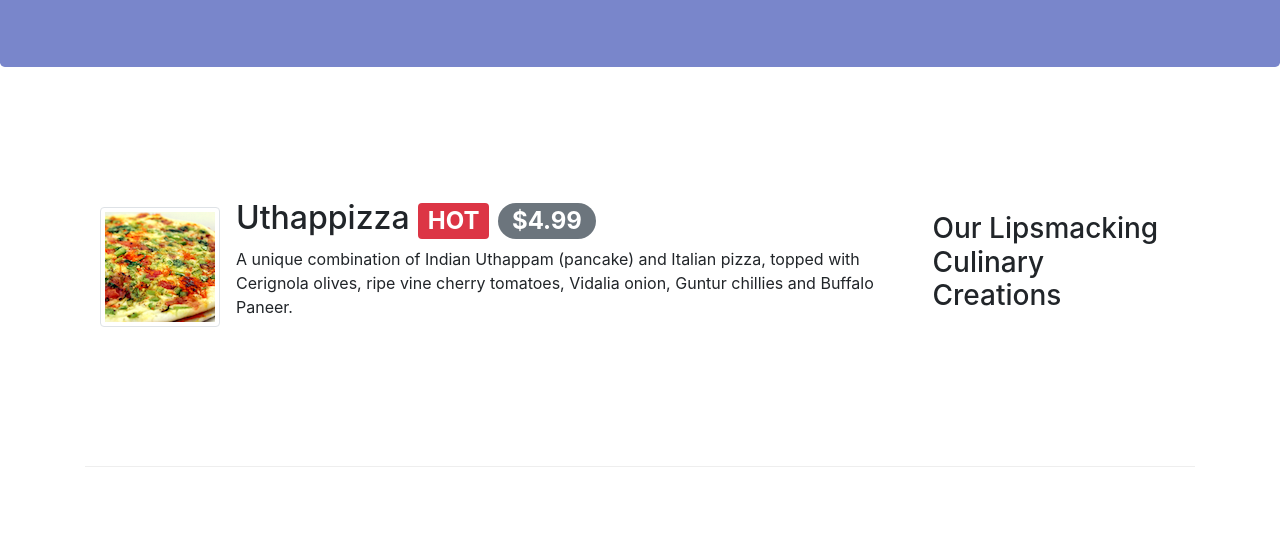
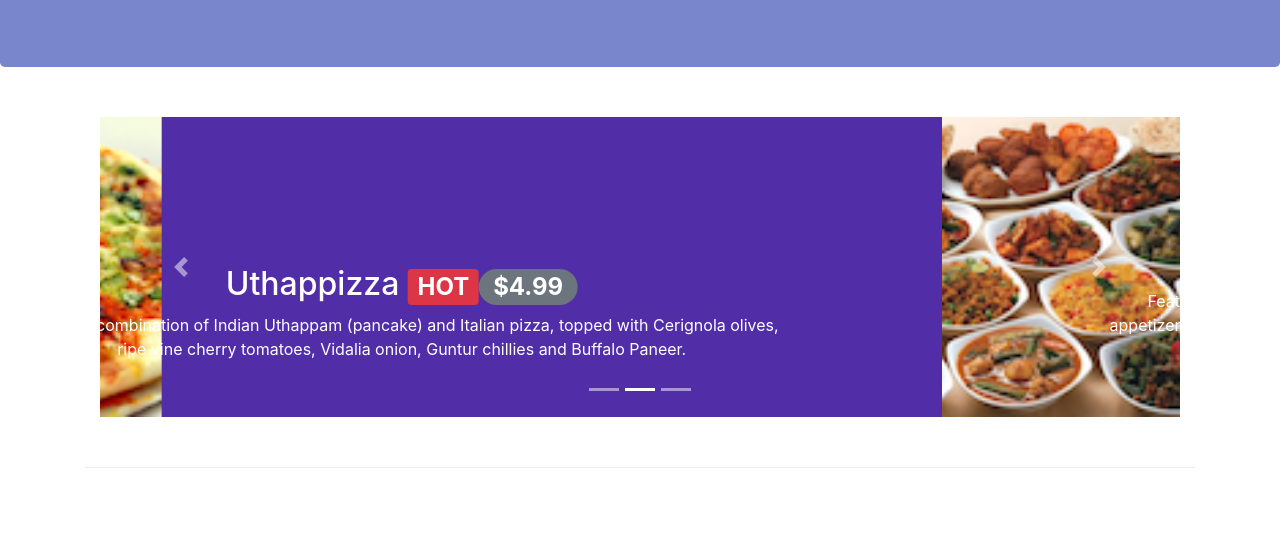
Before and after one commit to hoplit11/tendering.github.io, a website: page index.html in a window 1280 px wide. Shown: the part 267-800 px from the top of the page. Drawn offline with nearby package versions, Linux system fonts and the light colour scheme.

Commit message:
Carousel

```diff
--- a/css/styles.css
+++ b/css/styles.css
@@ -46,6 +46,19 @@ body {
     padding: 10px;
 }
 
+.carousel {
+  background: #512DA8;
+}
+
+.carousel-item {
+  height: 300px;
+}
+.carousel-item img {
+  position: absolute;
+  top: 0;
+  left: 0;
+  min-height: 300px;
+}
 /*
 .navbar-inverse {
     background: #303F9F;
--- a/index.html
+++ b/index.html
@@ -125,6 +125,70 @@
 
   <!--Cuerpo-->
   <div class="container">
+    <!--Carousel-->
+    <div class="row row-content">
+      <div class="col">
+        <div id="mycarousel" class="carousel slide" data-ride="carousel">
+          <!--Content-->
+          <div class="carousel-inner" role="listbox">
+            <!--Uthappizza-->
+            <div class="carousel-item active">
+
+              <img class="d-block img-fluid" src="img/uthappizza.png" alt="Uthappizza">
+
+              <div class="carousel-caption d-none d-md-block">
+                <h2>Uthappizza <span class="badge badge-danger">HOT</span><span class="badge badge-pill badge-secondary">$4.99</span></h2>
+                <p class="d-none d-sm-block">A unique combination of Indian Uthappam (pancake) and
+                  Italian pizza, topped with Cerignola olives, ripe vine
+                  cherry tomatoes, Vidalia onion, Guntur chillies and
+                  Buffalo Paneer.</p>
+              </div>
+            </div>
+            <!--Weekend Grand Buffet -->
+            <div class="carousel-item ">
+              <img class="d-block img-fluid" src="img/buffet.png" alt="buffet">
+              <div class="carousel-caption d-none d-md-block">
+                <!--i use help from https://stackoverflow.com/questions/51894074/order-first-in-xs-bootstrap4-->
+                <h2>Weekend Grand Buffet <span class="badge badge-danger">NEW</span></h2>
+                <!--badge include -->
+                <p class="d-none d-sm-block">Featuring mouthwatering combinations with a choice
+                  of five different salads, six enticing appetizers, six main entrees and five
+                  choicest desserts. Free flowing bubbly and soft drinks. All for just $19.99
+                  per person </p>
+              </div>
+            </div>
+            <!--Alberto Somayya-->
+            <div class="carousel-item ">
+              <img class="d-block img-fluid" src="img/alberto.png" alt="Alberto Somayya">
+              <div class="carousel-caption d-none d-md-block">
+                <!--i use help from https://stackoverflow.com/questions/51894074/order-first-in-xs-bootstrap4-->
+                <h2>Weekend Grand Buffet <span class="badge badge-danger">NEW</span></h2>
+                <!--badge include -->
+                <p class="d-none d-sm-block">Featuring mouthwatering combinations with a choice
+                  of five different salads, six enticing appetizers, six main entrees and five
+                  choicest desserts. Free flowing bubbly and soft drinks. All for just $19.99
+                  per person </p>
+              </div>
+            </div>
+          </div>
+          <!--carousel control-->
+          <ol class="carousel-indicators">
+            <li data-target="#mycarousel" data-slide-to="0" class="active"></li>
+            <li data-target="#mycarousel" data-slide-to="1"></li>
+            <li data-target="#mycarousel" data-slide-to="2"></li>
+          </ol>
+          <!--carousel control prev-->
+          <a class="carousel-control-prev" href="#mycarousel" role="button" data-slide="prev">
+            <span class="carousel-control-prev-icon"></span>
+           </a>
+          <!--carousel control next-->
+          <a class="carousel-control-next" href="#mycarousel" role="button" data-slide="next">
+            <span class="carousel-control-next-icon"></span>
+           </a>
+        </div>
+      </div>
+    </div>
+
     <!--Uthappizza-->
     <div class="row row-content align-items-center ">
       <!--Contenedor marcador(class) row(fila) para el css de bootstrap , class row-content para el css de styles.css, class align-items-center: alinea el contenido verticalmente en la fila(row)  -->
@@ -144,11 +208,10 @@
               cherry tomatoes, Vidalia onion, Guntur chillies and
               Buffalo Paneer.</p>
           </div>
-        </div>
       </div>
+       </div>
     </div>
-    <!--Weekend Grand Buffet -->
-    <!--Task -->
+    <!--Weekend Grand Buffet --> <!--Task -->
     <div class="row row-content align-items-center">
       <div class=" col-12 col-sm-4 col-md-3">
         <h3>This Month's Promotions</h3>
@@ -191,6 +254,7 @@
         </div>
       </div>
     </div>
+
     <!--Reserve a Table- -reservation form-->
     <!--Task - 1-->
     <div class="row row-content align-items-center col-xsm-12 col-sm-8 " id="form">
```
